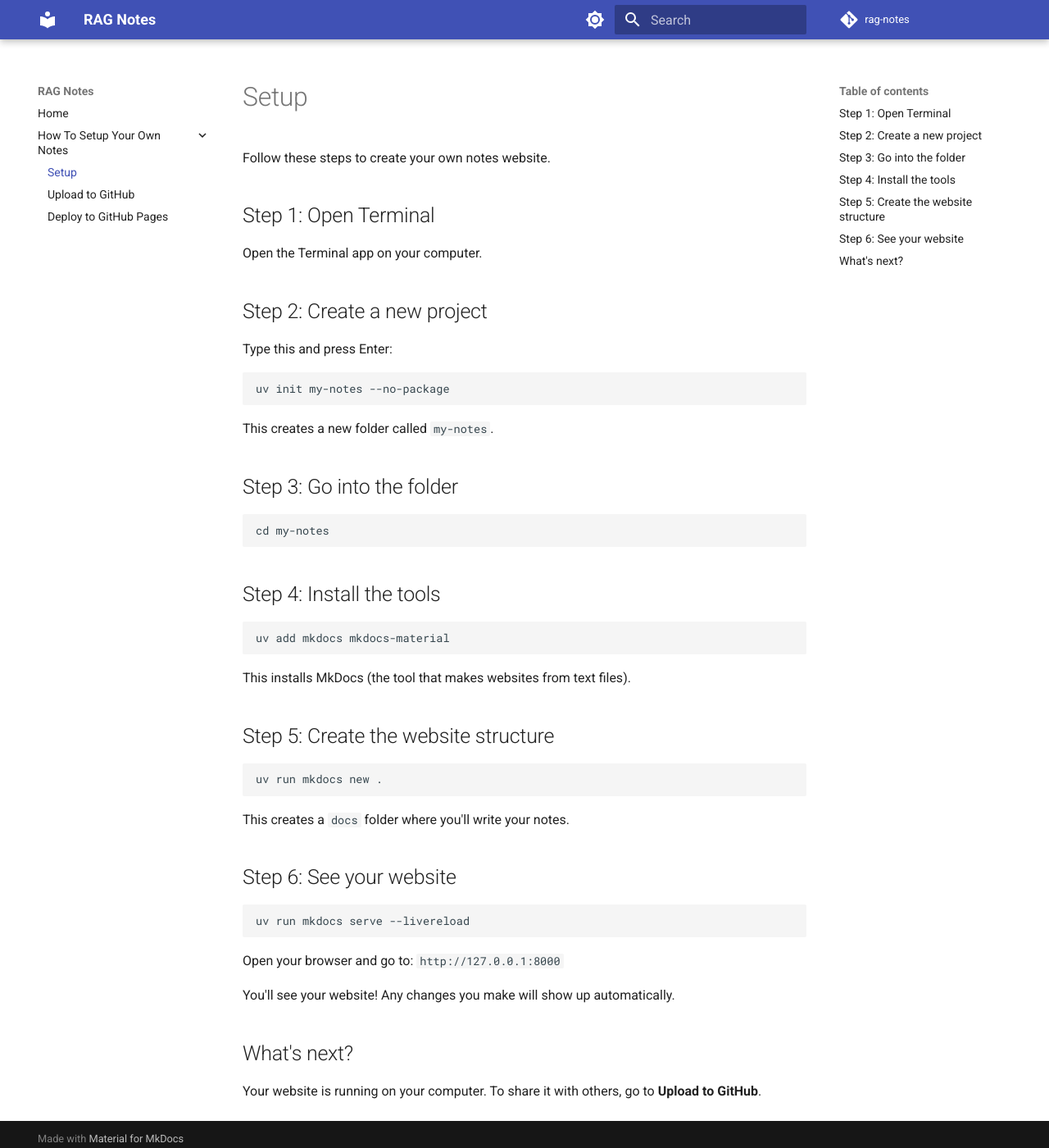
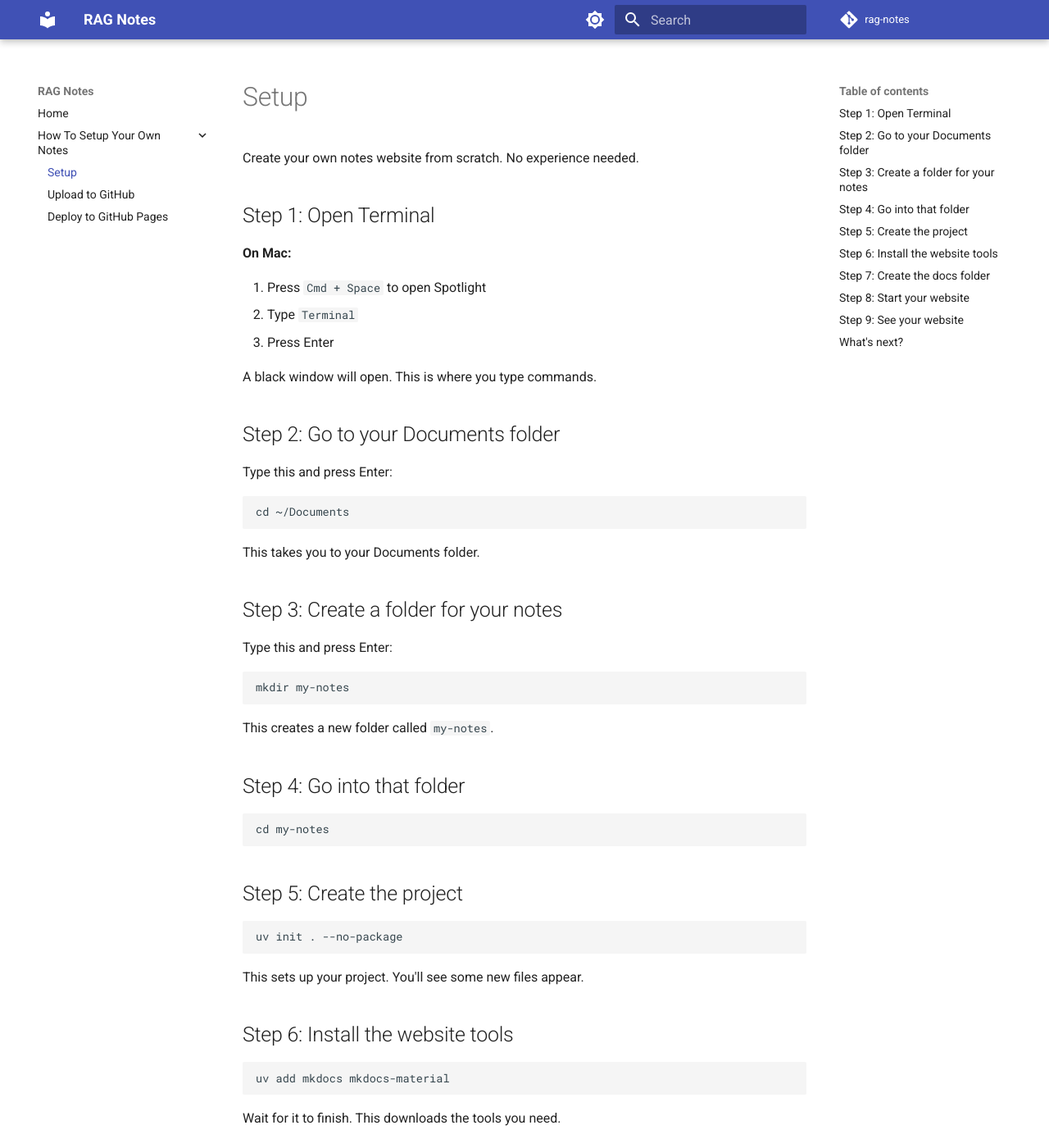
Before and after one commit to kbhatiya999/rag-notes, an MkDocs documentation site: the page built from docs/How To Setup Page Like This/setup.md, in a window 1280 px wide and 1400 px high. Shown: the whole window at 82% size. Built offline with MkDocs 1.6.1 and Material for MkDocs 9.7.7, drawn with Linux system fonts in a browser that asks for light colours; comment, search, counter and statistics services are not loaded; some of the changed text lies outside the part shown.

Commit message:
Make setup page more beginner-friendly

````diff
--- a/docs/How To Setup Page Like This/setup.md
+++ b/docs/How To Setup Page Like This/setup.md
@@ -1,53 +1,81 @@
 # Setup
 
-Follow these steps to create your own notes website.
+Create your own notes website from scratch. No experience needed.
 
 ## Step 1: Open Terminal
 
-Open the Terminal app on your computer.
+**On Mac:**
 
-## Step 2: Create a new project
+1. Press `Cmd + Space` to open Spotlight
+2. Type `Terminal`
+3. Press Enter
+
+A black window will open. This is where you type commands.
+
+## Step 2: Go to your Documents folder
 
 Type this and press Enter:
 
 ```bash
-uv init my-notes --no-package
+cd ~/Documents
+```
+
+This takes you to your Documents folder.
+
+## Step 3: Create a folder for your notes
+
+Type this and press Enter:
+
+```bash
+mkdir my-notes
 ```
 
 This creates a new folder called `my-notes`.
 
-## Step 3: Go into the folder
+## Step 4: Go into that folder
 
 ```bash
 cd my-notes
 ```
 
-## Step 4: Install the tools
+## Step 5: Create the project
+
+```bash
+uv init . --no-package
+```
+
+This sets up your project. You'll see some new files appear.
+
+## Step 6: Install the website tools
 
 ```bash
 uv add mkdocs mkdocs-material
 ```
 
-This installs MkDocs (the tool that makes websites from text files).
+Wait for it to finish. This downloads the tools you need.
 
-## Step 5: Create the website structure
+## Step 7: Create the docs folder
 
 ```bash
 uv run mkdocs new .
 ```
 
-This creates a `docs` folder where you'll write your notes.
+This creates a `docs` folder. Your notes go in here.
 
-## Step 6: See your website
+## Step 8: Start your website
 
 ```bash
 uv run mkdocs serve --livereload
 ```
 
-Open your browser and go to: `http://127.0.0.1:8000`
+## Step 9: See your website
 
-You'll see your website! Any changes you make will show up automatically.
+1. Open your web browser (Chrome, Safari, etc.)
+2. Go to: `http://127.0.0.1:8000`
+3. You'll see your website!
+
+**To stop the website:** Go back to Terminal and press `Ctrl + C`
 
 ## What's next?
 
-Your website is running on your computer. To share it with others, go to **Upload to GitHub**.
+Your website only works on your computer right now. To put it online so others can see it, go to **Upload to GitHub**.
````
